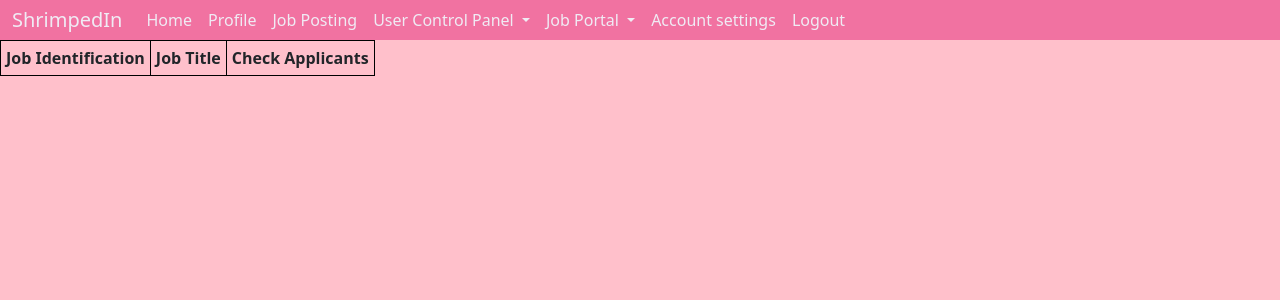
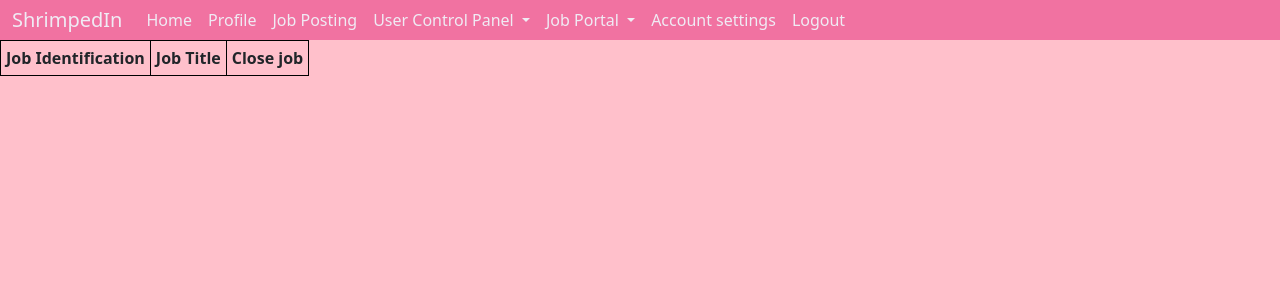
Before and after one commit to FMass-3355/ShrimpedIn, a Flask app: page /view_close_job in a window 1280 px wide. Shown: the top 300 px of the page. Run offline with Flask 2, Linux system fonts and the light colour scheme; the visitor is signed in with stand-in values (Sample User, id 1); data comes from the database, SQL or seed files in the repository; data that the repository does not hold is empty; parts of the project's set-up code (start-up, migrations or seed data) failed here and were passed over; some libraries are stand-ins or nearby versions.

Commit message:
fixed final issues

```diff
--- a/app/routes.py
+++ b/app/routes.py
@@ -209,6 +209,7 @@ def add_user():
                         db.session.add(recruiter_Add)
                         db.session.commit()
                 db.session.commit()
+                flash('User added successfully')
             else:
                 # print("user already exists", file=sys.stderr)
                 flash("user already exists")
@@ -230,6 +231,7 @@ def delete_user(user_id):
                 db.session.query(Associations_Application).filter_by(fk_job_id=item.id).delete()
             db.session.query(Job).filter_by(fk_recruiter_id=is_recruiter.id).delete()
             db.session.query(Recruiter).filter_by(fk_user_id=user_id).delete()
+            db.session.query(User).filter_by(id=user_id).delete()
             db.session.commit()
         elif is_student:
             db.session.query(Associations_Application).filter_by(fk_user_id=is_student.id).delete()
@@ -500,6 +502,22 @@ def add_job():
 @login_required
 def edit_jobs(job_id):
     form = EditJob()
+    job_zipcode= db.session.query(Job.job_zipcode).filter_by(id=job_id).first()
+    job_address= db.session.query(Job.job_address).filter_by(id=job_id).first()
+    job_zipcode = job_zipcode[0]
+    job_address = job_address[0]
+    job_title= db.session.query(Job.job_title).filter_by(id=job_id).first()
+    job_description= db.session.query(Job.job_description).filter_by(id=job_id).first()
+    job_title = job_title[0]
+    job_description = job_description[0]
+    job_url= db.session.query(Job.job_url).filter_by(id=job_id).first()
+    job_salary= db.session.query(Job.job_salary).filter_by(id=job_id).first()
+    job_url = job_url[0]
+    job_salary = job_salary[0]
+    job_city= db.session.query(Job.job_city).filter_by(id=job_id).first()
+    job_state= db.session.query(Job.job_state).filter_by(id=job_id).first()
+    job_city = job_city[0]
+    job_state = job_state[0]
     # fk_job_id = job_id
     # job_exists = db.session.query(Associations_Application.id).filter_by(fk_user_id=current_user.id, fk_job_id=fk_job_id).first()
     # jobs = db.session.query(Job).filter(Job.fk_recruiter_id==current_user.id, id==job_id).first()
@@ -563,7 +581,7 @@ def edit_jobs(job_id):
 
         return redirect(url_for('view_edit_job'))
 
-    return render_template('edit_jobs.html', form=form)
+    return render_template('edit_jobs.html', form=form, job_zipcode=job_zipcode, job_address=job_address, job_title=job_title, job_description=job_description, job_url=job_url, job_salary=job_salary, job_city=job_city, job_state=job_state)
 
 @app.route('/view_edit_job', methods=['GET', 'POST'])
 def view_edit_job():
@@ -600,7 +618,7 @@ def apply_job(job_id):
             else:
                 flash('You need to upload your resume before applying for a job!')
                 # print(job_id, file = sys.stdout)
-
+            flash('You have successfully applied for the job!')
             return render_template('application.html')
     return render_template('invalid_credentials.html')
 
--- a/app/templates/nav.html
+++ b/app/templates/nav.html
@@ -71,11 +71,11 @@
             <li class="nav-item">
               <a class="nav-link" href="/view_close_job"> Close Job</a>
             </li>
-            {% if current_user.role == 'admin'%}
+            <!-- {% if current_user.role == 'admin'%}
             <li class="nav-item">
               <a class="nav-link" href="remove_jobs">Remove Job</a>
             </li>
-            {% endif %}
+            {% endif %} -->
           </ul>
         </li>
         {% endif %}
--- a/app/templates/view_close_job.html
+++ b/app/templates/view_close_job.html
@@ -4,7 +4,7 @@
         <thead>
             <th>Job Identification</th>
             <th>Job Title</th>
-            <th>Check Applicants</th>
+            <th>Close job</th>
         </thead>
         <tbody>
             {% for info in query_jobs %}
```
Also changed, not shown: app/templates/edit_jobs.html (+8 -8 lines), 1 other file.
